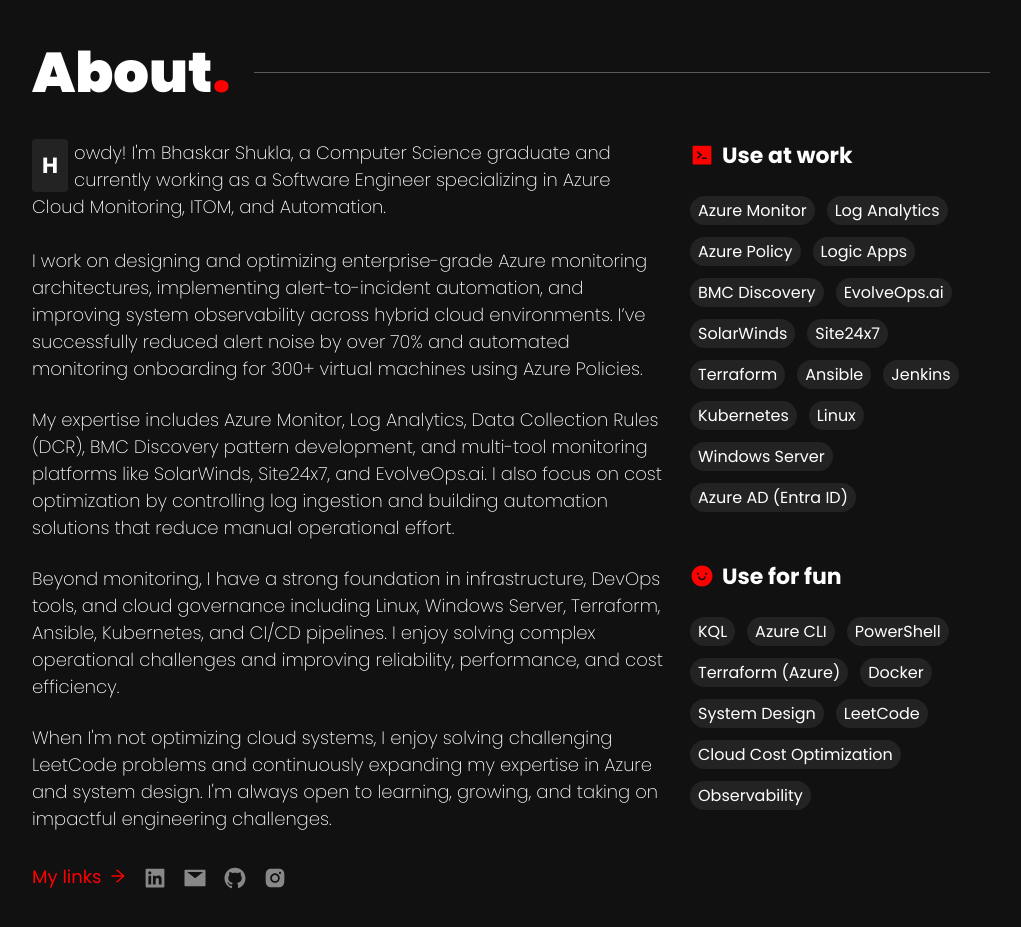
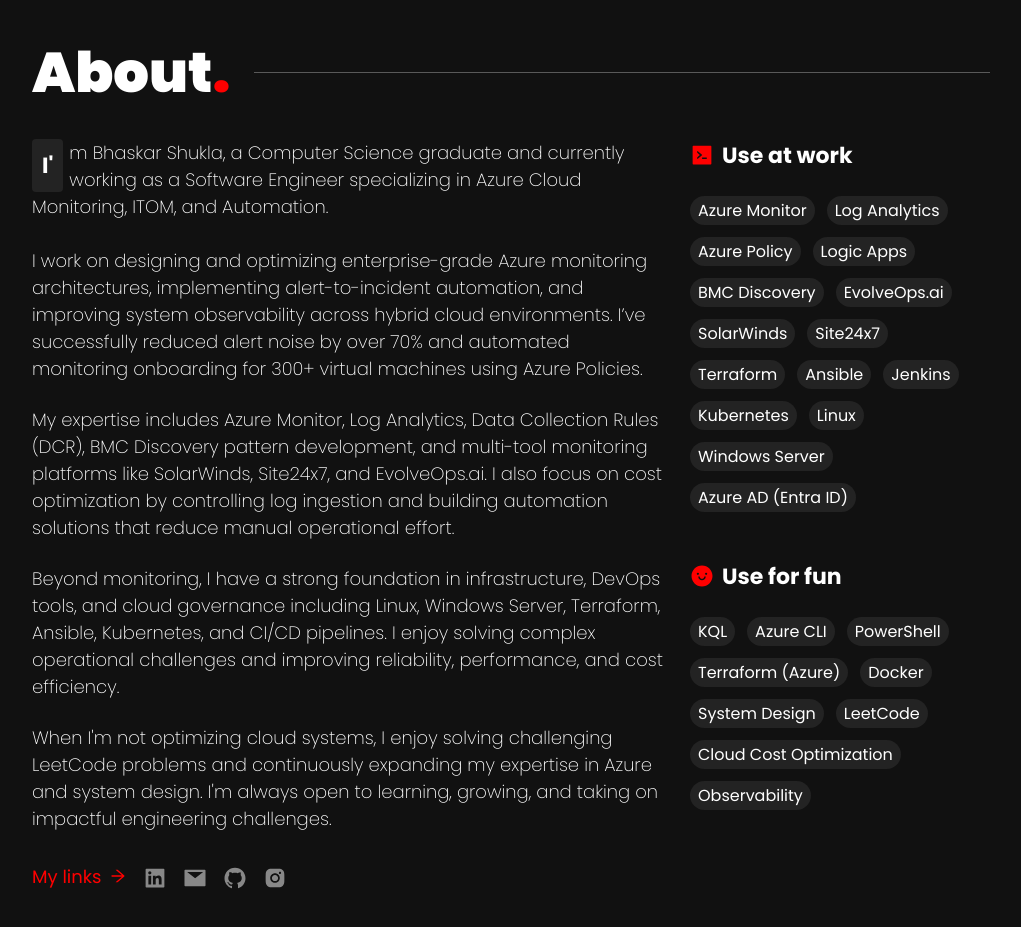
Before and after one commit to bhaskarshukla002/portfolio, a Next.js app: page / in a window 1280 px wide. Shown: the part 1100-2027 px from the top of the page, without its empty margins (159-1180 px from the left). Built offline with nearby package versions, Linux system fonts and the light colour scheme; a web font is replaced by a local one.

Commit message:
Update introduction text in About component

```diff
--- a/components/home/about/About.tsx
+++ b/components/home/about/About.tsx
@@ -13,7 +13,7 @@
         <div>
         <Reveal>
   <p className={`${styles.aboutText} ${styles.highlightFirstLetter}`}>
-    Howdy! I&apos;m Bhaskar Shukla, a Computer Science graduate and currently working as a Software Engineer specializing in Azure Cloud Monitoring, ITOM, and Automation.
+    I&apos;m Bhaskar Shukla, a Computer Science graduate and currently working as a Software Engineer specializing in Azure Cloud Monitoring, ITOM, and Automation.
     <br/><br/>
     I work on designing and optimizing enterprise-grade Azure monitoring architectures, implementing alert-to-incident automation, and improving system observability across hybrid cloud environments. I’ve successfully reduced alert noise by over 70% and automated monitoring onboarding for 300+ virtual machines using Azure Policies.
   </p>
```
